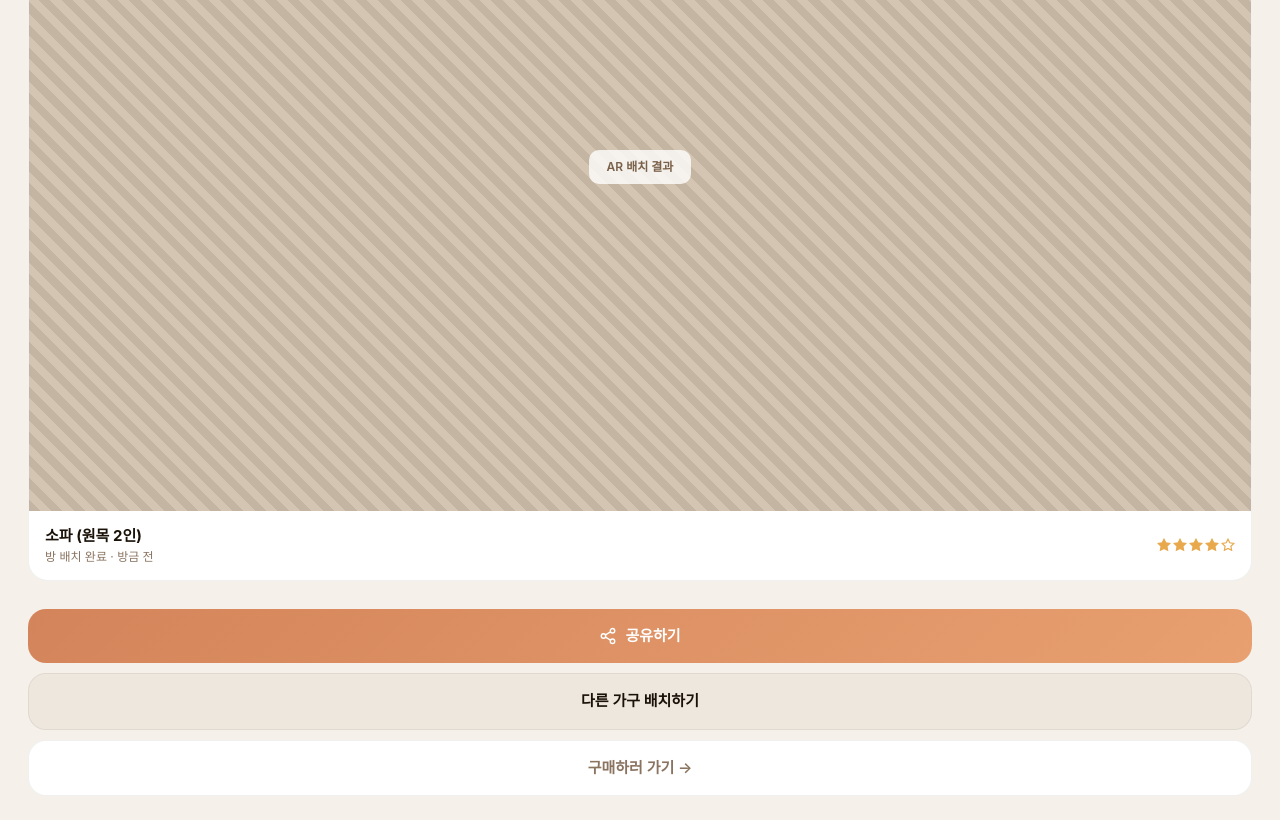
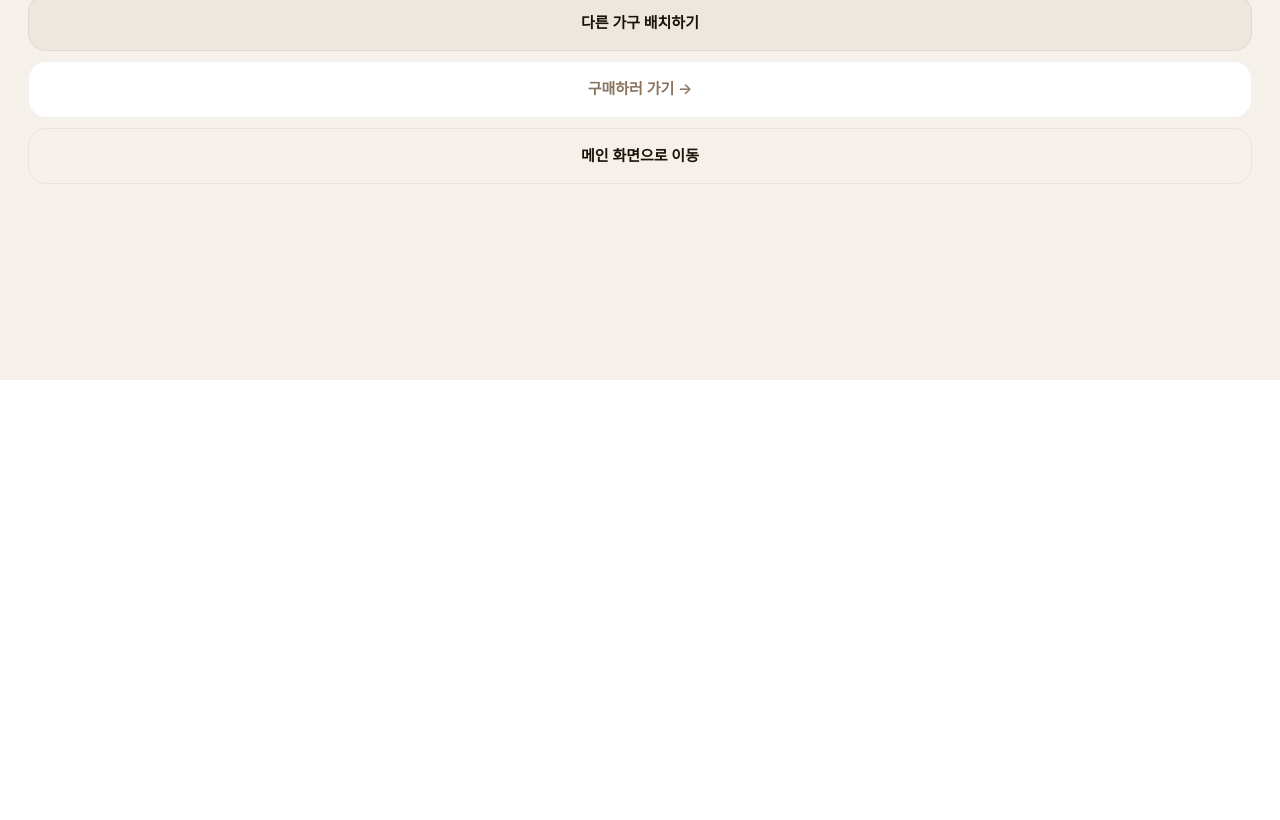
Before and after one commit to dguopensw/home_easy, a React (Vite) app in the folder frontend/: page /result in a window 1280 px wide. Shown: the part 420-1240 px from the top of the page. After the commit the page ends 800 px from the top, so only its background shows below. Built offline with nearby package versions, Linux system fonts and the light colour scheme.

Commit message:
feat: 미사용 UI삭제 및 가구 구매하러 가기 URL연결

```diff
--- a/frontend/src/pages/HomePage/HomePage.tsx
+++ b/frontend/src/pages/HomePage/HomePage.tsx
@@ -139,45 +139,7 @@
         </div>
       </div>
 
-      {/* 최근 배치 기록 */}
-      <div className="px-[24px] pt-[28px] pb-[44px]">
-        <div className="flex justify-between items-center mb-[14px]">
-          <p className="text-[16px] font-bold text-text-primary">최근 배치 기록</p>
-          <button
-            onClick={() => navigate('/history')}
-            data-testid="home-history-more-button"
-            className="text-[13px] font-semibold text-accent bg-transparent border-none"
-          >
-            전체보기
-          </button>
-        </div>
-        <div className="flex gap-[12px]">
-          {RECENT_ITEMS.map((item, i) => (
-            <div key={i} className="flex-1 bg-surface-2 rounded-[16px] overflow-hidden">
-              {/* 썸네일 */}
-              <div
-                className="relative flex items-center justify-center"
-                style={{ aspectRatio: '1/1', background: item.color + '22' }}
-              >
-                <div style={{ width: 44, height: 44, background: item.color, borderRadius: 10, opacity: 0.75 }} />
-                {/* 체크 뱃지 */}
-                <div
-                  className="absolute bottom-[6px] right-[6px] w-[20px] h-[20px] rounded-full flex items-center justify-center"
-                  style={{ background: 'var(--color-accent)' }}
-                >
-                  <svg width="10" height="10" viewBox="0 0 24 24" fill="none" stroke="white" strokeWidth="3">
-                    <polyline points="20 6 9 17 4 12" />
-                  </svg>
-                </div>
-              </div>
-              <div className="px-[10px] py-[8px]">
-                <p className="text-[12px] font-semibold text-text-primary">{item.label}</p>
-                <p className="text-[11px] text-text-secondary">2일 전</p>
-              </div>
-            </div>
-          ))}
-        </div>
-      </div>
+
     </div>
   )
 }
--- a/frontend/src/pages/ResultPage/ResultPage.tsx
+++ b/frontend/src/pages/ResultPage/ResultPage.tsx
@@ -3,7 +3,7 @@
 export default function ResultPage() {
   const navigate = useNavigate()
   const { state } = useLocation()
-  const sourceUrl: string = state?.sourceUrl ?? 'https://www.daangn.com/articles/12345678'
+  const sourceUrl =state?.sourceUrl ??localStorage.getItem('sourceUrl') ??'https://www.daangn.com/articles/12345678'
 
   return (
     <div className="min-h-screen bg-bg flex flex-col">
@@ -27,59 +27,10 @@
           3D 배치 이미지가 저장되었어요.
         </p>
 
-        {/* 결과 카드 */}
-        <div className="w-full bg-surface rounded-[20px] overflow-hidden border border-border mb-[28px]">
-          {/* 썸네일 — 사선 줄무늬 패턴 */}
-          <div
-            className="w-full flex items-center justify-center"
-            style={{
-              aspectRatio: '16/9',
-              backgroundImage: 'repeating-linear-gradient(45deg, #C4B5A2, #C4B5A2 8px, #D4C5B2 8px, #D4C5B2 16px)',
-            }}
-          >
-            <div
-              className="px-[18px] py-[8px] rounded-[10px] text-[12px] font-semibold"
-              style={{ background: 'rgba(255,255,255,0.8)', color: '#7A6048' }}
-            >
-              AR 배치 결과
-            </div>
-          </div>
-
-          {/* 카드 하단 정보 */}
-          <div className="px-[16px] py-[14px] flex justify-between items-center">
-            <div>
-              <p className="text-[15px] font-bold text-text-primary">소파 (원목 2인)</p>
-              <p className="text-[12px] text-text-secondary">방 배치 완료 · 방금 전</p>
-            </div>
-            {/* 별점 */}
-            <div className="flex gap-[2px]">
-              {[1, 2, 3, 4, 5].map((s) => (
-                <svg key={s} width="14" height="14" viewBox="0 0 24 24" fill={s <= 4 ? '#E8A84C' : 'none'} stroke="#E8A84C" strokeWidth="2">
-                  <polygon points="12 2 15.09 8.26 22 9.27 17 14.14 18.18 21.02 12 17.77 5.82 21.02 7 14.14 2 9.27 8.91 8.26 12 2" />
-                </svg>
-              ))}
-            </div>
-          </div>
-        </div>
 
         {/* 버튼 */}
         <div className="flex flex-col gap-[10px] w-full">
-          <button
-            data-testid="result-share-button"
-            className="w-full py-[16px] rounded-[18px] text-white text-[15px] font-bold flex items-center justify-center gap-[8px]"
-            style={{
-              background: 'linear-gradient(135deg, var(--color-accent), #E8A070)',
-            }}
-          >
-            <svg width="18" height="18" viewBox="0 0 24 24" fill="none" stroke="white" strokeWidth="1.8" strokeLinecap="round">
-              <circle cx="18" cy="5" r="3" />
-              <circle cx="6" cy="12" r="3" />
-              <circle cx="18" cy="19" r="3" />
-              <line x1="8.59" y1="13.51" x2="15.42" y2="17.49" />
-              <line x1="15.41" y1="6.51" x2="8.59" y2="10.49" />
-            </svg>
-            공유하기
-          </button>
+
           <button
             onClick={() => navigate('/url-input')}
             data-testid="result-home-button"
@@ -98,6 +49,13 @@
               구매하러 가기 →
             </a>
           )}
+           <button
+            onClick={() => navigate('/')}
+            data-testid="result-home-button"
+            className="w-full py-[16px] rounded-[18px] text-[15px] font-semibold text-text-primary bg-surface-3 border border-border"
+          >
+            메인 화면으로 이동
+          </button>
         </div>
 
       </div>
--- a/frontend/src/pages/UrlInputPage/UrlInputPage.tsx
+++ b/frontend/src/pages/UrlInputPage/UrlInputPage.tsx
@@ -25,6 +25,7 @@
       inputRef.current?.focus()
       return
     }
+    localStorage.setItem('sourceUrl', trimmedUrl)
     navigate('/crawling-result', { state: { sourceUrl: trimmedUrl } })
   }
 
```
